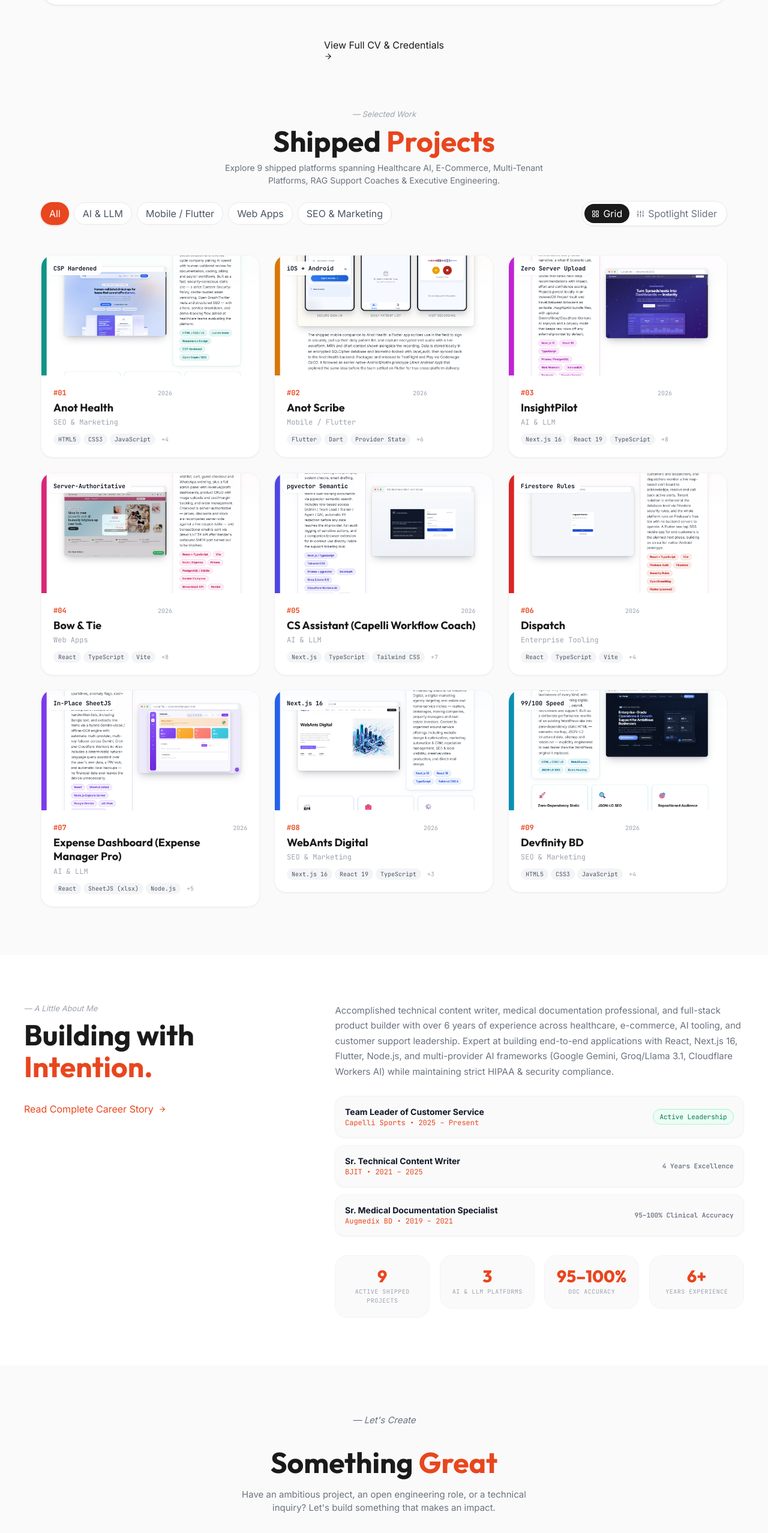
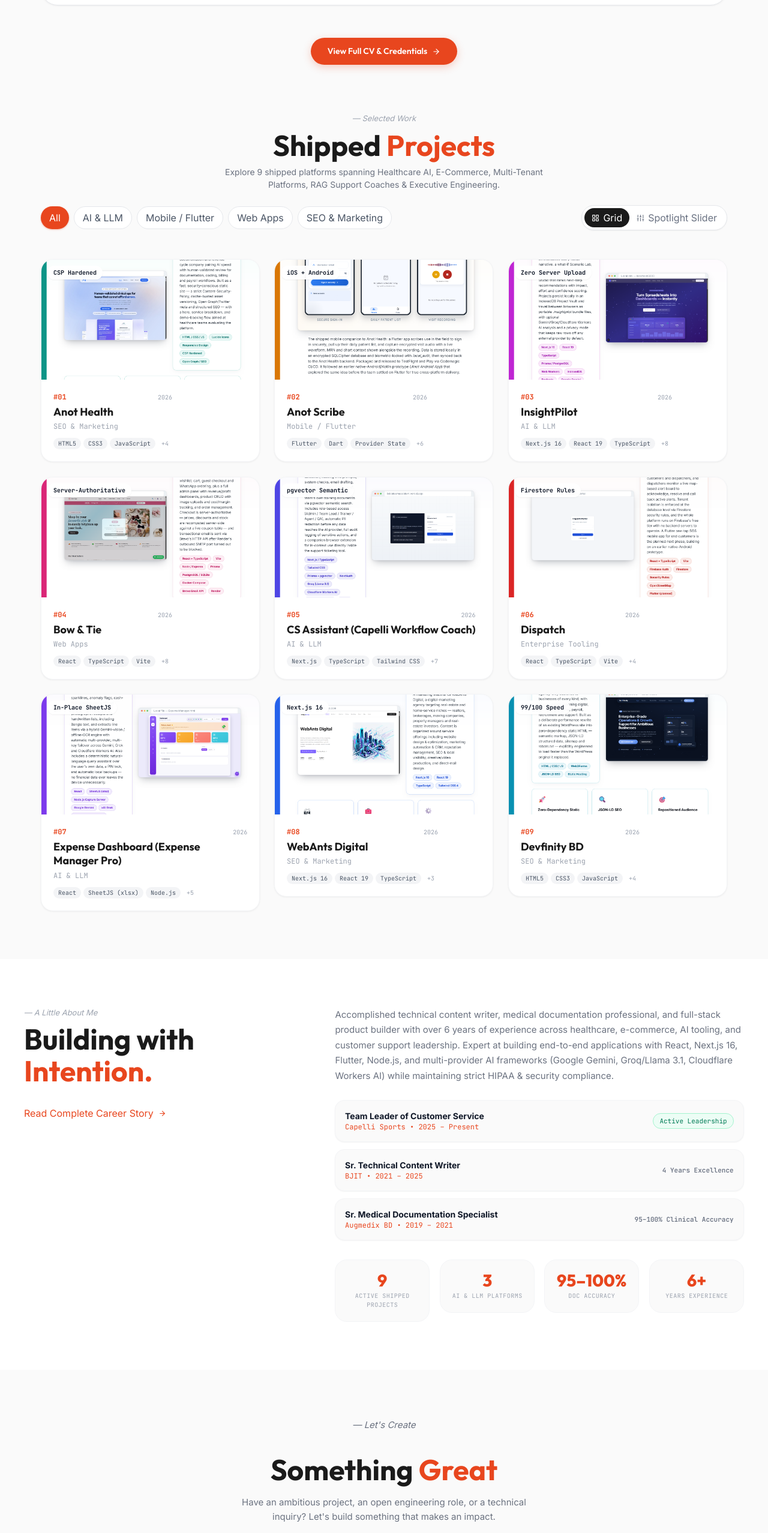
Before and after one commit to mashikurrahman/portfolio-ashikur-rahman, a React (Vite) app: page / in a window 1280 px wide. Shown: the part 2113-4669 px from the top of the page at 60% size. Built offline with nearby package versions, Linux system fonts and the light colour scheme.

Commit message:
fix: add missing .btn-primary/.btn-outline CSS, fix footer CTA button layout, and clean up responsive breakpoints

```diff
--- a/src/index.css
+++ b/src/index.css
@@ -1205,12 +1205,78 @@ a { text-decoration: none; color: inherit; }
 }
 
 /* ══════════════════════════════════════════════
+   SHARED BUTTON STYLES
+   ══════════════════════════════════════════════ */
+.btn-primary {
+  display: inline-flex;
+  align-items: center;
+  gap: 8px;
+  padding: 12px 28px;
+  border-radius: var(--radius-full);
+  background: var(--accent);
+  color: white;
+  font-size: 14px;
+  font-weight: 600;
+  font-family: var(--font-heading);
+  border: none;
+  cursor: pointer;
+  white-space: nowrap;
+  transition: all 0.25s ease;
+  box-shadow: 0 4px 14px rgba(232, 70, 30, 0.25);
+}
+
+.btn-primary:hover {
+  background: var(--accent-hover);
+  transform: translateY(-2px);
+  box-shadow: 0 8px 24px rgba(232, 70, 30, 0.35);
+}
+
+.btn-primary svg {
+  flex-shrink: 0;
+}
+
+.btn-outline {
+  display: inline-flex;
+  align-items: center;
+  gap: 8px;
+  padding: 12px 28px;
+  border-radius: var(--radius-full);
+  background: transparent;
+  color: var(--text);
+  font-size: 14px;
+  font-weight: 600;
+  font-family: var(--font-heading);
+  border: 1.5px solid var(--border);
+  cursor: pointer;
+  white-space: nowrap;
+  transition: all 0.25s ease;
+}
+
+.btn-outline:hover {
+  border-color: var(--text);
+  background: var(--text);
+  color: white;
+  transform: translateY(-2px);
+  box-shadow: 0 8px 20px rgba(0, 0, 0, 0.12);
+}
+
+.btn-outline svg {
+  flex-shrink: 0;
+}
+
+.btn-icon {
+  display: inline-flex;
+  align-items: center;
+  flex-shrink: 0;
+}
+
+/* ══════════════════════════════════════════════
    FOOTER CTA
    ══════════════════════════════════════════════ */
 .footer-cta {
   max-width: 1200px;
   margin: 0 auto;
-  padding: 80px 28px;
+  padding: 80px 28px 60px;
   text-align: center;
 }
 
@@ -1226,21 +1292,21 @@ a { text-decoration: none; color: inherit; }
   color: var(--accent);
 }
 
-.footer-cta p {
+.footer-cta > p {
   font-size: 15px;
   color: var(--text-secondary);
-  margin: 0 0 32px;
+  margin: 0 auto 36px;
   max-width: 480px;
-  margin-left: auto;
-  margin-right: auto;
+  line-height: 1.6;
 }
 
 .footer-cta-actions {
   display: flex;
   justify-content: center;
+  align-items: center;
   gap: 16px;
   flex-wrap: wrap;
-  margin-bottom: 40px;
+  margin-bottom: 48px;
 }
 
 .footer-info {
@@ -1251,17 +1317,19 @@ a { text-decoration: none; color: inherit; }
 }
 
 .footer-info-item {
-  display: flex;
+  display: inline-flex;
   align-items: center;
   gap: 8px;
   font-size: 13px;
   color: var(--text-secondary);
+  white-space: nowrap;
 }
 
 .footer-info-item svg {
   color: var(--accent);
   width: 16px;
   height: 16px;
+  flex-shrink: 0;
 }
 
 .footer-bar {
@@ -1315,15 +1383,7 @@ a { text-decoration: none; color: inherit; }
   }
 
   .about-stats {
-    grid-template-columns: repeat(3, 1fr);
-  }
-
-  .header-nav {
-    display: none;
-  }
-
-  .mobile-toggle {
-    display: block;
+    grid-template-columns: repeat(2, 1fr);
   }
 
   .hire-badge {
@@ -1340,6 +1400,18 @@ a { text-decoration: none; color: inherit; }
 
   .services-header {
     flex-direction: column;
+  }
+
+  .footer-cta-actions {
+    flex-direction: column;
+    align-items: center;
+  }
+
+  .footer-cta-actions .btn-primary,
+  .footer-cta-actions .btn-outline {
+    width: 100%;
+    max-width: 280px;
+    justify-content: center;
   }
 }
 
@@ -1367,6 +1439,12 @@ a { text-decoration: none; color: inherit; }
   .footer-info {
     flex-direction: column;
     align-items: center;
+  }
+
+  .btn-primary,
+  .btn-outline {
+    padding: 10px 24px;
+    font-size: 13px;
   }
 }
 
```
